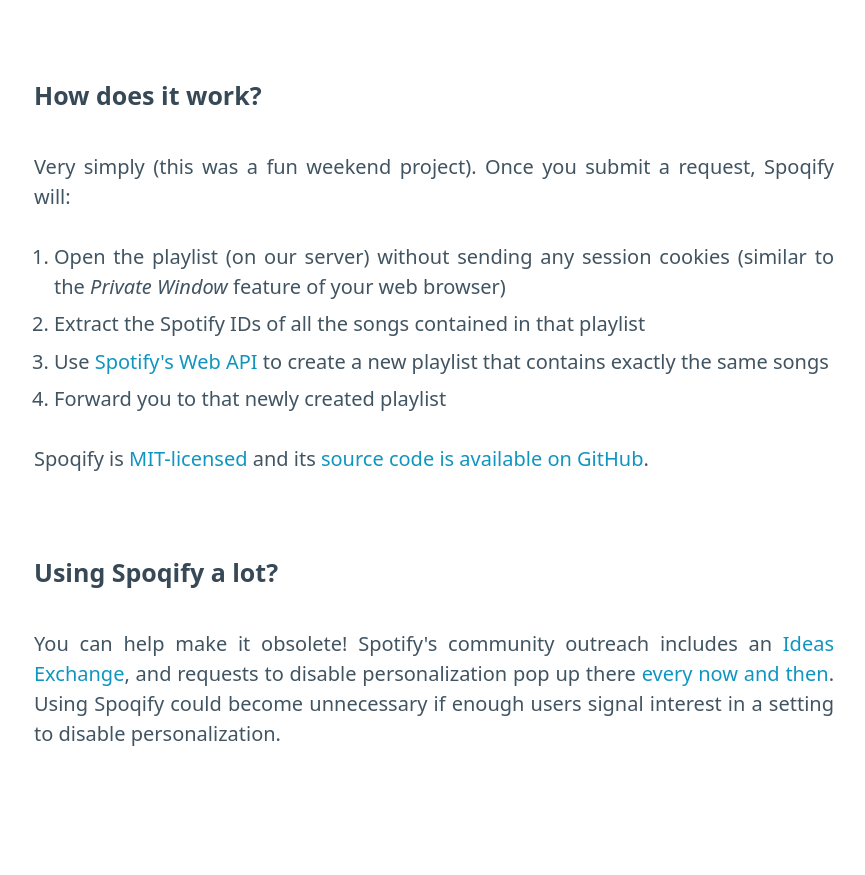
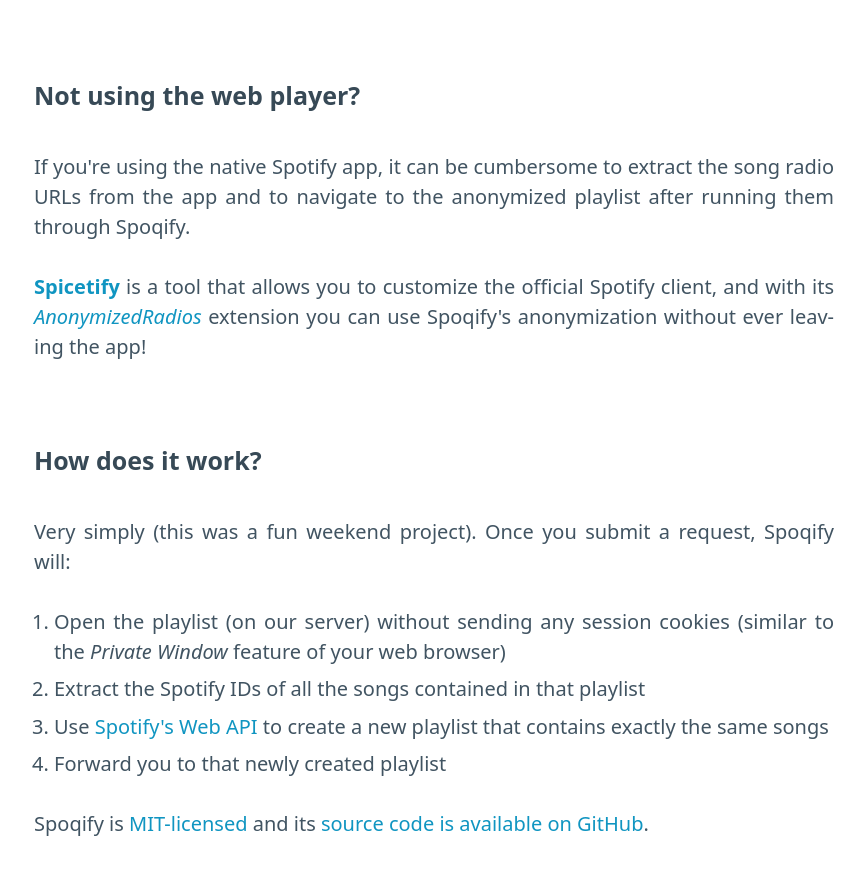
Before and after one commit to jdemaeyer/spoqify, a plain HTML site: page docs/index.html in a window 1280 px wide. Shown: the part 1208-2083 px from the top of the page, without its empty margins (206-1071 px from the left). Drawn offline with nearby package versions, Linux system fonts and the light colour scheme.

Commit message:
Add section on Spicetify extension to landing page

```diff
--- a/docs/index.html
+++ b/docs/index.html
@@ -208,6 +208,24 @@
           </div>
         </form>
       </section>
+      <section id="native-apps">
+        <h4>Not using the web player?</h4>
+        <p>
+          If you're using the native Spotify app, it can be cumbersome to
+          extract the song radio URLs from the app and to navigate to the
+          anonymized playlist after running them through Spoqify.
+        </p>
+        <p>
+          <a href="https://spicetify.app/"><strong>Spicetify</strong></a>
+          is a tool that allows you to customize the official Spotify client,
+          and with its
+          <a
+            href="https://github.com/BitesizedLion/AnonymizedRadios">
+            <em>AnonymizedRadios</em></a>
+          extension you can use Spoqify's anonymization without ever leaving
+          the app!
+        </p>
+      </section>
       <section id="how">
         <h4>How does it work?</h4>
         <p>
```
